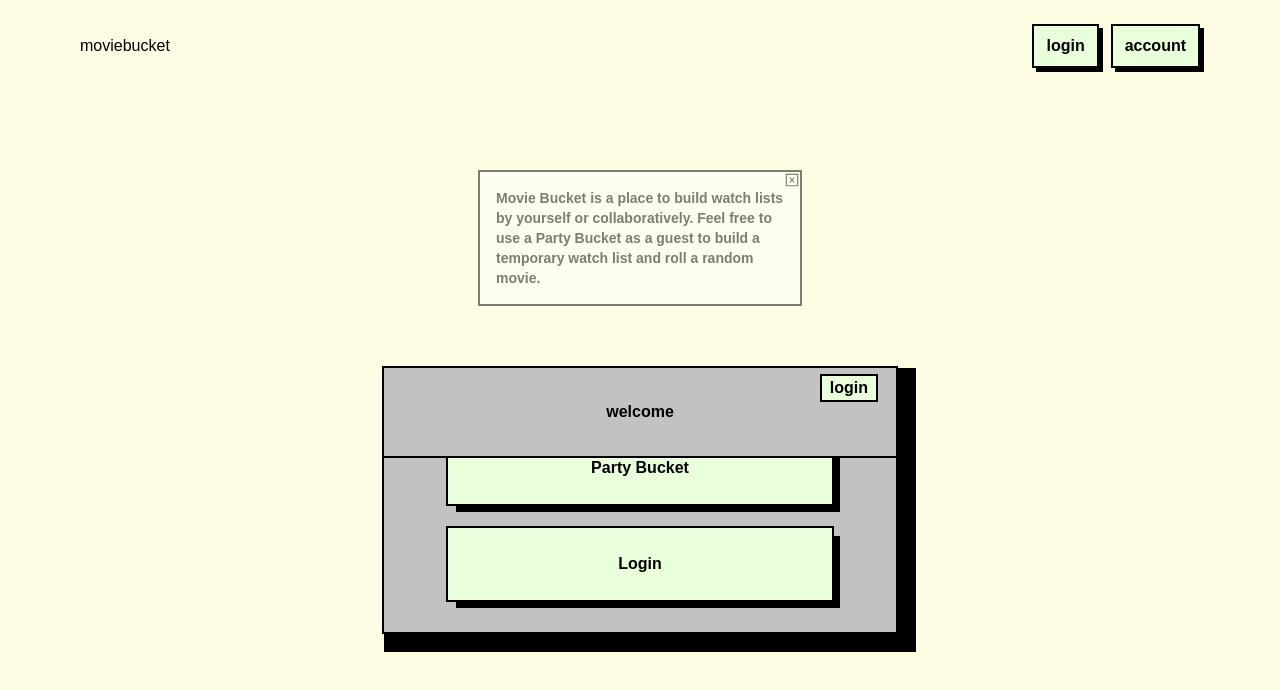
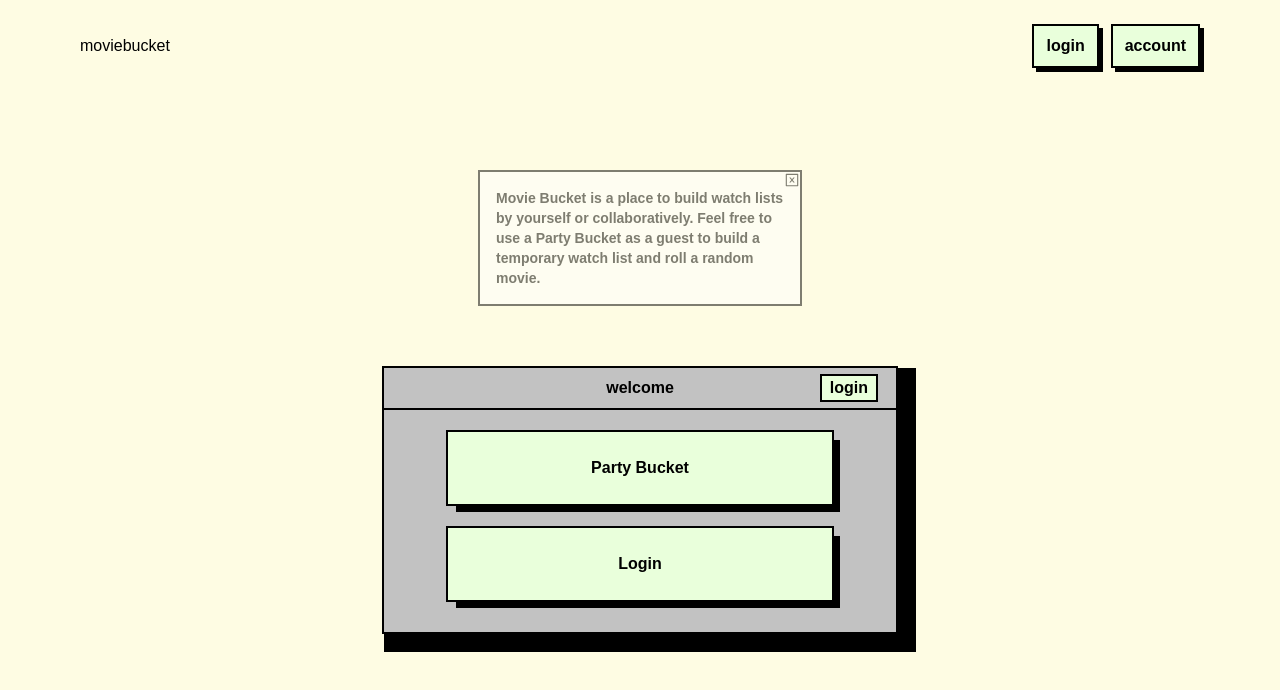
Before and after one commit to thwilson3/movie_bucket_frontend, a React (Vite) app: page / in a window 1280 px wide. Shown: the top 690 px of the page. Built offline with nearby package versions, Linux system fonts and the light colour scheme; a web font is replaced by a local one.

Commit message:
Fix bug in larger view

```diff
--- a/src/components/ContainerHeader.tsx
+++ b/src/components/ContainerHeader.tsx
@@ -14,7 +14,7 @@ export default function ContainerHeader({ options }: {options?: HeaderOptions})
   }
   return (
     <>
-      <div className="flex py-2 md:py-2 font-bold bg-secondary justify-center outline outline-2 lg:py-8 top-0 left-0 absolute w-full">
+      <div className="flex py-2 md:py-2 lg:py-2 font-bold bg-secondary justify-center outline outline-2 top-0 left-0 absolute w-full">
         {options?.title ? options.title : "welcome"}
       </div>
       {options !== undefined ? (
```
